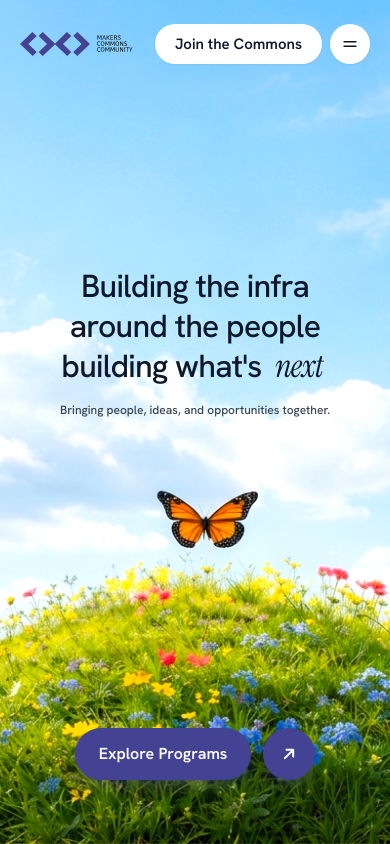
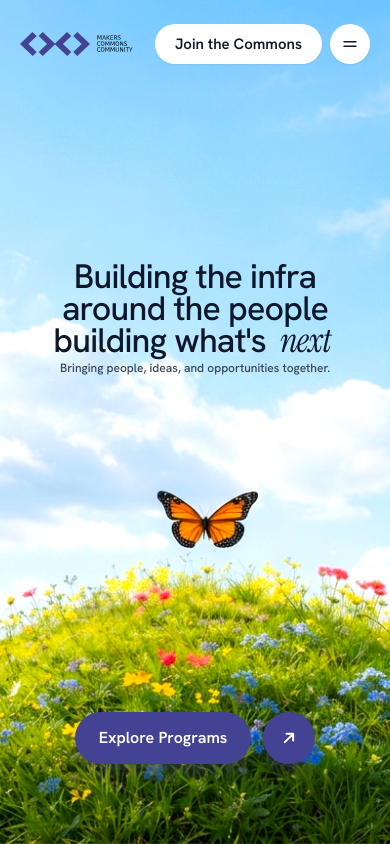
Before and after one commit to DanielMkama/makers-commos, a website: page index.html in a window 390 px wide. Drawn offline with nearby package versions, Linux system fonts and the light colour scheme.

Commit message:
Fix mobile hero layout spacing and font sizes

```diff
--- a/index.html
+++ b/index.html
@@ -31,9 +31,10 @@
 </head>
 
 <body class="font-display antialiased">
-  <!-- Mobile: flex column with the CTA pinned to the bottom. Desktop (md+): reverts to the
-       original static block layout with an absolutely-positioned CTA over the hill. -->
-  <section class="relative flex min-h-[100dvh] w-full flex-col justify-between overflow-x-hidden md:block md:min-h-screen">
+  <!-- Mobile (<640): flex column, no justify-between, so the fixed mobile margins below govern
+       vertical rhythm. Desktop: sm:justify-between restores the old push-apart, then md:block
+       reverts to the original static block layout with an absolutely-positioned CTA. -->
+  <section class="relative flex min-h-[100dvh] w-full flex-col overflow-x-hidden sm:justify-between md:block md:min-h-screen"><!-- mobile add: (removed unprefixed justify-between); sm:/md: untouched -->
     <!-- ============ Background ============ -->
     <div class="absolute inset-0 -z-10">
       <!-- Gradient fallback (sky -> meadow) shown until the image paints over it -->
@@ -75,9 +76,16 @@
         </div>
       </header>
 
+      <!-- mobile-only add: 180px header -> heading gap; collapses to nothing at >=640 -->
+      <div class="h-[180px] sm:hidden"></div>
+
       <!-- Hero text -->
-      <div class="relative z-10 mx-auto mt-[22vh] flex max-w-3xl flex-col items-center px-5 text-center sm:mt-[15vh] md:-mt-6 md:px-6 lg:-mt-8">
-        <h1 class="w-full max-w-sm text-[2rem] font-medium leading-tight tracking-tight text-slate-900 sm:max-w-3xl md:text-[2.1rem] md:leading-[1.12] lg:text-[2.625rem]">
+      <!-- mobile add: mt-[22vh] -> mt-0 (the spacer div above now owns the header gap).
+           Untouched desktop: sm:mt-[15vh] md:-mt-6 md:px-6 lg:-mt-8 -->
+      <div class="relative z-10 mx-auto mt-0 flex max-w-3xl flex-col items-center px-5 text-center sm:mt-[15vh] md:-mt-6 md:px-6 lg:-mt-8">
+        <!-- mobile add: text-[34px] leading-[32px]. Untouched desktop: sm:max-w-3xl (existing),
+             sm:text-[2rem] sm:leading-tight (restore prior 640-767 rendering), md:/lg: as-is -->
+        <h1 class="w-full max-w-sm text-[34px] leading-[32px] font-medium tracking-tight text-slate-900 sm:max-w-3xl sm:text-[2rem] sm:leading-tight md:text-[2.1rem] md:leading-[1.12] lg:text-[2.625rem]">
           Building the
           <span class="md:hidden">infra</span><span class="hidden md:inline">infrastructure</span>
           <br class="md:hidden" />
@@ -106,16 +114,19 @@
           </span>
         </h1>
 
-        <p class="mt-4 whitespace-nowrap text-xs font-medium text-gray-700 sm:text-sm md:mt-2.5">
+        <!-- mobile add: mt-[2px] (heading -> subtext gap) + text-[12px].
+             Untouched desktop: sm:text-sm (existing) + sm:mt-4 (restore prior 640-767 gap) + md:mt-2.5 -->
+        <p class="mt-[2px] whitespace-nowrap text-[12px] font-medium text-gray-700 sm:mt-4 sm:text-sm md:mt-2.5">
           Bringing people, ideas, and opportunities together.
         </p>
       </div>
     </div>
 
     <!-- ============ Floating CTA ============ -->
-    <!-- Mobile: in flow, pushed to the bottom by the section's justify-between.
-         Desktop (md+): absolutely anchored over the middle of the hill (original behaviour). -->
-    <div class="relative z-10 flex items-center justify-center gap-3 px-5 pb-16 md:absolute md:bottom-[17%] md:left-1/2 md:gap-2 md:-translate-x-1/2 md:px-0 md:pb-0">
+    <!-- mobile add: mt-[335px] (subtext -> CTA gap), in normal flow.
+         Untouched desktop: sm:mt-0 (no margin was used pre-refactor) + md:absolute md:bottom-[17%]
+         md:left-1/2 md:-translate-x-1/2 md:gap-2 md:px-0 md:pb-0 -> original over-the-hill anchor. -->
+    <div class="relative z-10 mt-[335px] flex items-center justify-center gap-3 px-5 pb-16 sm:mt-0 md:absolute md:bottom-[17%] md:left-1/2 md:gap-2 md:-translate-x-1/2 md:px-0 md:pb-0">
       <a
         href="#"
         class="inline-flex h-[52px] items-center rounded-full bg-brand px-6 text-base font-semibold text-white shadow-lg shadow-brand/30 transition hover:bg-brand-dark"
```
